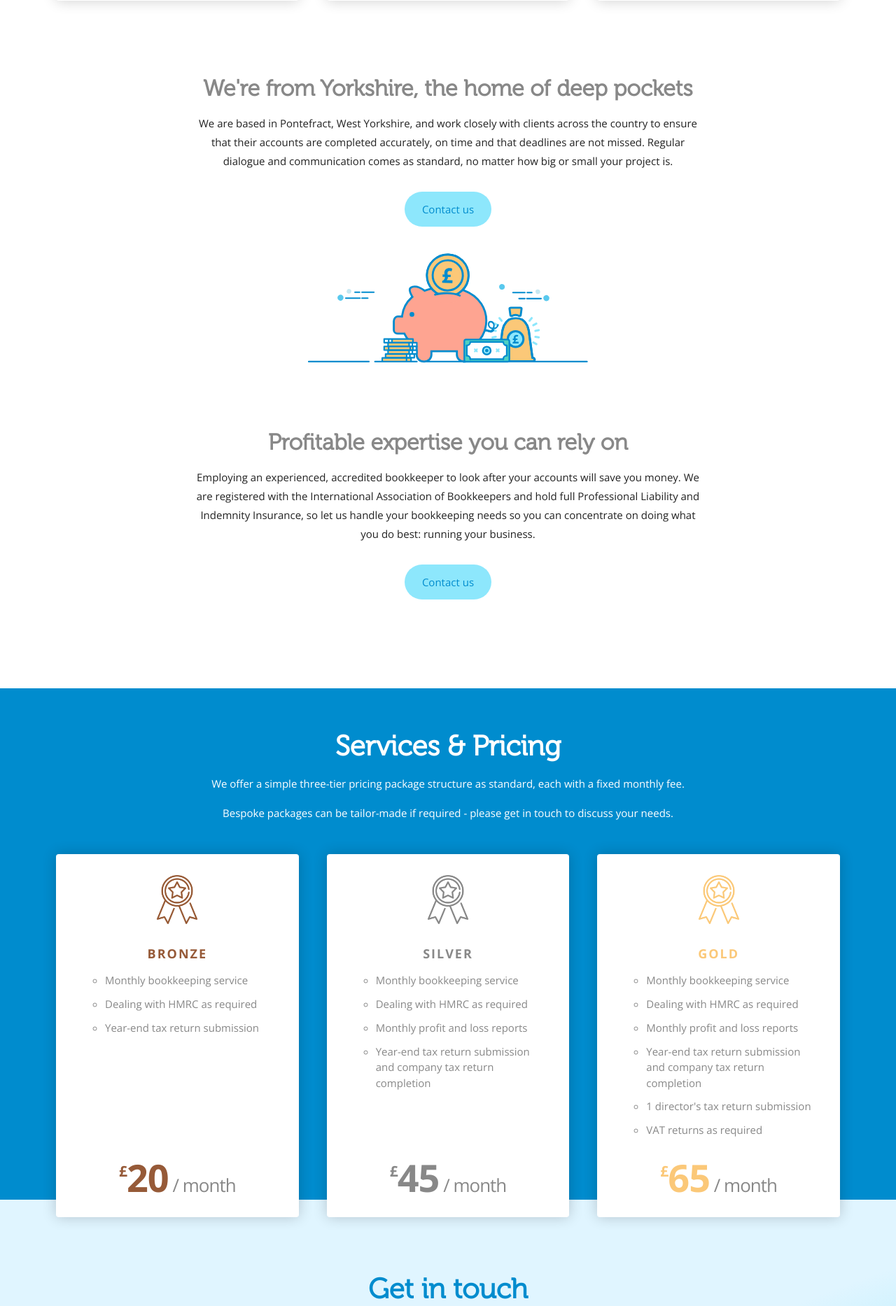
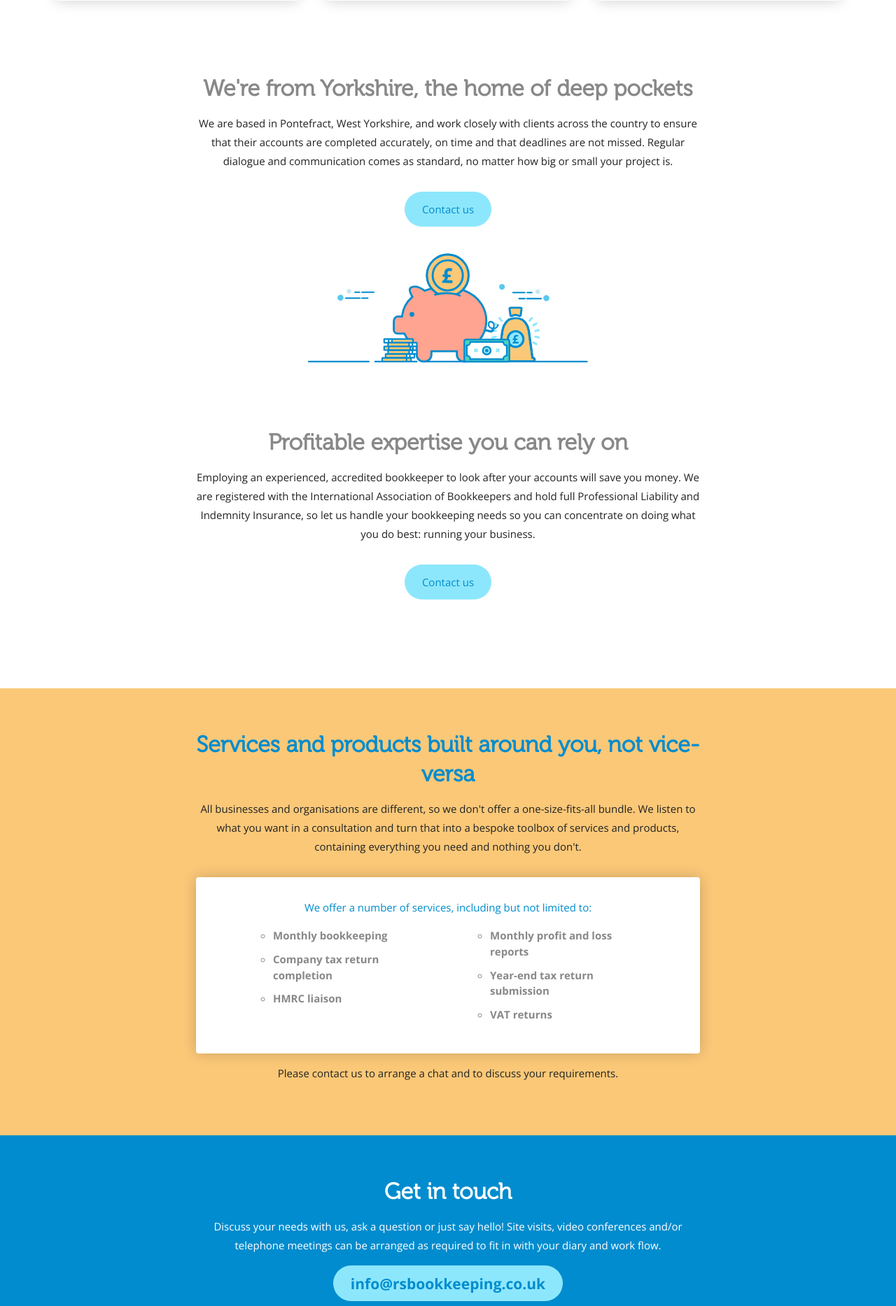
Before and after one commit to JamesKontargyris/rsbookkeeping, a PHP site: page / in a window 1280 px wide. Shown: the part 1155-3022 px from the top of the page at 70% size. Run offline with PHP 8.4, Linux system fonts and the light colour scheme; some libraries are stand-ins or nearby versions.

Commit message:
Removed pricing section, added services section

```diff
--- a/index.php
+++ b/index.php
@@ -105,65 +105,42 @@
         </div>
       </div>
 
-      <div class="page-section pricing" id="services">
-        <div class="page-section__content page-section__content--padded text--center">
-          <h2 class="text--white">Services &amp; Pricing</h2>
-          <p class="text--white">We offer a simple three-tier pricing package structure as standard, each with a fixed monthly fee.</p>
-          <p class="text--white margin--triple-bottom">Bespoke packages can be tailor-made if required - please get in touch to discuss your needs.</p>
-          <ul class="gallery gallery--row-of-3 text--center">
-            <li class="gallery__item pricing__item box box--white box--shadow">
-              <img src="img/icon-bronze-medal.png" alt="Bronze medal icon" class="pricing__icon">
-              <h5 class="text--spaced text--upper font--base text--bronze">Bronze</h5>
-              <ul class="pricing__services">
-                <li>Monthly bookkeeping service</li>
-                <li>Dealing with HMRC as required</li>
-                <li>Year-end tax return submission</li>
-              </ul>
-              <div class="pricing__price">
-                <span class="pricing__price__amount text--bronze"><span class="pricing__price__currency">&pound;</span>20</span> / month
-              </div>
-            </li>
-            <li class="gallery__item pricing__item box box--white box--shadow">
-              <img src="img/icon-silver-medal.png" alt="Silver medal icon" class="pricing__icon">
-              <h5 class="text--spaced text--upper font--base text--grey">Silver</h5>
-              <ul class="pricing__services">
-                <li>Monthly bookkeeping service</li>
-                <li>Dealing with HMRC as required</li>
-                <li>Monthly profit and loss reports</li>
-                <li>Year-end tax return submission and company tax return completion</li>
-              </ul>
-              <div class="pricing__price">
-                <span class="pricing__price__amount text--grey"><span class="pricing__price__currency">&pound;</span>45</span> / month
-              </div>
-            </li>
-            <li class="gallery__item pricing__item box box--white box--shadow">
-              <img src="img/icon-gold-medal.png" alt="Gold medal icon" class="pricing__icon">
-              <h5 class="text--spaced text--upper font--base text--yellow">Gold</h5>
-              <ul class="pricing__services">
-                <li>Monthly bookkeeping service</li>
-                <li>Dealing with HMRC as required</li>
-                <li>Monthly profit and loss reports</li>
-                <li>Year-end tax return submission and company tax return completion</li>
-                <li>1 director's tax return submission</li>
-                <li>VAT returns as required</li>
-              </ul>
-              <div class="pricing__price">
-                <span class="pricing__price__amount text--yellow"><span class="pricing__price__currency">&pound;</span>65</span> / month
-              </div>
-            </li>
-          </ul>
+      <div class="page-section services" id="services">
+        <div class="page-section__content page-section__content--padded page-section__content--narrow text--center">
+          <h3 class="text--blue">Services and products built around you, not vice-versa</h3>
+          <p class="margin--double-bottom">All businesses and organisations are different, so we don't offer a one-size-fits-all bundle. We listen to what you want in a consultation and turn that into a bespoke toolbox of services and products, containing everything you need and nothing you don't.</p>
+          <div class="box box--white box--shadow margin--double-bottom">
+            <p class="text--blue">We offer a number of services, including but not limited to:</p>
+            <ul class="gallery gallery--row-of-2">
+              <li class="gallery__item">
+                <ul class="services__list">
+                  <li class="services__list__item">Monthly bookkeeping</li>
+                  <li class="services__list__item">Company tax return completion</li>
+                  <li class="services__list__item">HMRC liaison</li>
+                </ul>
+              </li>
+              <li class="gallery__item">
+                <ul class="services__list">
+                  <li class="services__list__item">Monthly profit and loss reports</li>
+                  <li class="services__list__item">Year-end tax return submission</li>
+                  <li class="services__list__item">VAT returns</li>
+                </ul>
+              </li>
+            </ul>
+          </div>
+          <p>Please contact us to arrange a chat and to discuss your requirements.</p>
         </div>
       </div>
 
       <div class="page-section contact" id="contact">
         <div class="page-section__content page-section__content--padded page-section__content--narrow text--center">
-          <h2 class="text--blue">Get in touch</h2>
-          <p>Discuss your needs with us, ask a question or just say hello! Site visits, video conferences and/or telephone meetings can be arranged as required to fit in with your diary and work flow.</p>
+          <h3 class="text--white">Get in touch</h3>
+          <p class="text--white">Discuss your needs with us, ask a question or just say hello! Site visits, video conferences and/or telephone meetings can be arranged as required to fit in with your diary and work flow.</p>
           <h4 class="margin--none"><a class="button button--pill button--light-blue font--base" href="mailto:info@rsbookkeeping.co.uk"><?php echo hide_email('info@rsbookkeeping.co.uk'); ?></a></h4>
-          <h6 class="font--base text--grey">
+          <h6 class="font--base text--white">
             <div class="button button--dummy" style="display: block;"><i class="fa fa-phone"></i> 07833 562 674</div>
-            <a class="button button--outline button--pill" href="https://twitter.com/RSBookkeeping" target="_blank"><i class="fa fa-twitter"></i> Twitter</a>
-            <a class="button button--outline button--pill" href="https://www.facebook.com/rsbookkeeping/" target="_blank" ><i class="fa fa-facebook"></i> Facebook</a></h6>
+            <a class="button button--light-blue button--pill" href="https://twitter.com/RSBookkeeping" target="_blank"><i class="fa fa-twitter"></i> Twitter</a>
+            <a class="button button--light-blue button--pill" href="https://www.facebook.com/rsbookkeeping/" target="_blank" ><i class="fa fa-facebook"></i> Facebook</a></h6>
         </div>
       </div>
 
--- a/js/main.js
+++ b/js/main.js
@@ -1,4 +1,3 @@
 $(function() {
   $('.benefits__item').matchHeight();
-  $('.pricing__services').matchHeight();
 });
--- a/sass/abstracts/_variables.scss
+++ b/sass/abstracts/_variables.scss
@@ -20,7 +20,7 @@ $base-z-index: 0;
 // Primary Colours
 $blue: #008cce;
 $light-blue: #8DE7FC;
-$ultra-light-blue: #e0f5ff;
+$ultra-light-blue: #c5edf9;
 $green: #4FD1C1;
 $yellow: #FBC878;
 $orange: #FEA491;
--- a/sass/components/_contact.scss
+++ b/sass/components/_contact.scss
@@ -1,5 +1,4 @@
 .contact {
-  background:linear-gradient(to bottom right, $ultra-light-blue 60%, $light-blue 100%);
+  background:$blue;
   margin-bottom:0;
-  padding-top:$base-spacing * 3;
 }
--- a/sass/components/_copyright.scss
+++ b/sass/components/_copyright.scss
@@ -1,7 +1,7 @@
 .copyright {
   @include font-size(12, 14);
   margin:0;
-  padding:$small-spacing;
-  background-color: $blue;
-  color:$light-blue;
+  padding:$base-spacing;
+  background-color: shade($blue, 15%);
+  color:tint($blue, 15%);
 }
--- a/sass/components/_gallery.scss
+++ b/sass/components/_gallery.scss
@@ -1,3 +1,8 @@
+$gallery__row-of-2: (
+  columns: 2,
+  gutter: 40px,
+);
+
 $gallery__row-of-3: (
   columns: 3,
   gutter: 40px,
@@ -15,6 +20,14 @@ $gallery__row-of-4: (
   padding:0;
 }
 
+.gallery--row-of-2 {
+  .gallery__item {
+    @include grid-media($grid__l-up) {
+      @include grid-column(1, $gallery__row-of-2);
+    }
+  }
+}
+
 .gallery--row-of-3 {
   .gallery__item {
     @include grid-media($grid__l-up) {
--- a/sass/components/_page-section.scss
+++ b/sass/components/_page-section.scss
@@ -42,13 +42,7 @@
 
 .page-section__content--narrow {
   @include grid-media($grid__xl-up) {
-    @include grid-column(8);
-    @include grid-push(2);
+    width:60%;
+    max-width:100rem;
   }
 }
-
-.page-section--half {
-  @include grid-media($grid__m-up) {
-    @include grid-column(6);
-  }
-}
--- a/sass/components/_pricing.scss
+++ /dev/null
@@ -1,41 +0,0 @@
-.pricing {
-  background-color:$blue;
-  margin-bottom:0;
-
-  @include grid-media($grid__m-up) {
-    margin-bottom:-10rem;
-  }
-}
-
-.pricing__icon {
-  max-width:7rem;
-  margin-bottom:$base-spacing * 2;
-}
-
-ul.pricing__services {
-  color:$grey;
-  text-align:left;
-
-  li {
-    line-height:1.5;
-    margin-bottom:$small-spacing * 1.5;
-  }
-}
-
-.pricing__price {
-  margin-top:$base-spacing * 2;
-  @include font-size(26, 26);
-  color:$grey;
-  letter-spacing: -0.1rem;
-}
-
-.pricing__price__amount {
-  @include font-size(54, 54);
-  font-weight:700;
-}
-
-.pricing__price__currency {
-  position: relative;
-  top:-2.2rem;
-  @include font-size(21,24);
-}
--- /dev/null
+++ b/sass/components/_services.scss
@@ -0,0 +1,19 @@
+.services {
+  background-color:$yellow;
+  margin-bottom:0;
+}
+
+.services__icon {
+  max-width:12rem;
+}
+
+ul.services__list {
+  color:$grey;
+  text-align:left;
+
+  li {
+    line-height:1.5;
+    margin-bottom:$small-spacing * 1.5;
+    font-weight:700;
+  }
+}
--- a/sass/style.scss
+++ b/sass/style.scss
@@ -21,5 +21,5 @@
 @import 'components/page-section';
 @import 'components/contact';
 @import 'components/illustrations';
-@import 'components/pricing';
+@import 'components/services';
 @import 'components/copyright';
```
Also changed, not shown: css/style.css (+1 -1 lines), img/hands_holding_package.svg (added), 1 other file.
